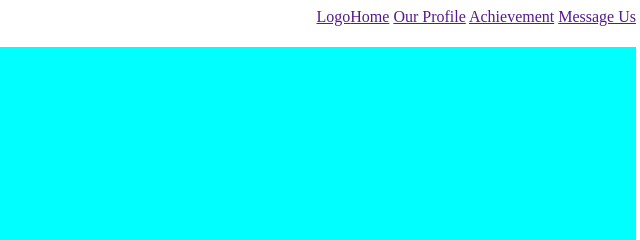
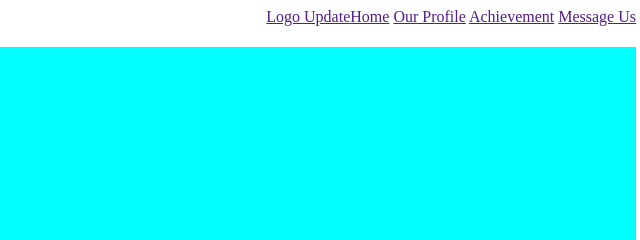
Before and after one commit to revou-fundamental-course/21-aug-23-salamidrus, a plain HTML site: page index.htm in a window 1280 px wide. Shown: the top 240 px of the page, 636-1276 px from the left. Drawn offline with Linux system fonts and the light colour scheme.

Commit message:
logo update

```diff
--- a/index.htm
+++ b/index.htm
@@ -10,7 +10,7 @@
     <!-- MARK AS HEADER SECTION -->
     <header>
         <section id="headerNavigation">
-            <a href="">Logo</a>
+            <a href="">Logo Update</a>
            <nav>
                <a href="">Home</a>
                <a href="">Our Profile</a>
```
